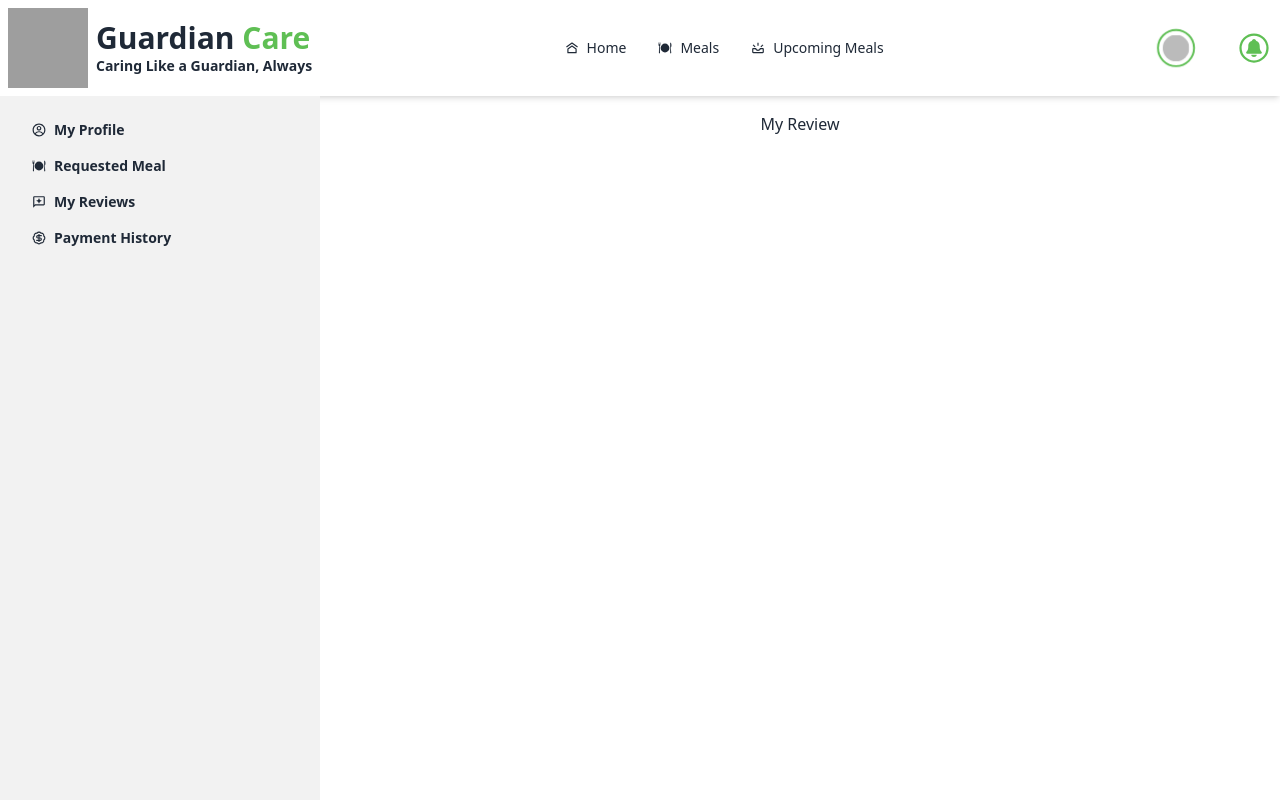
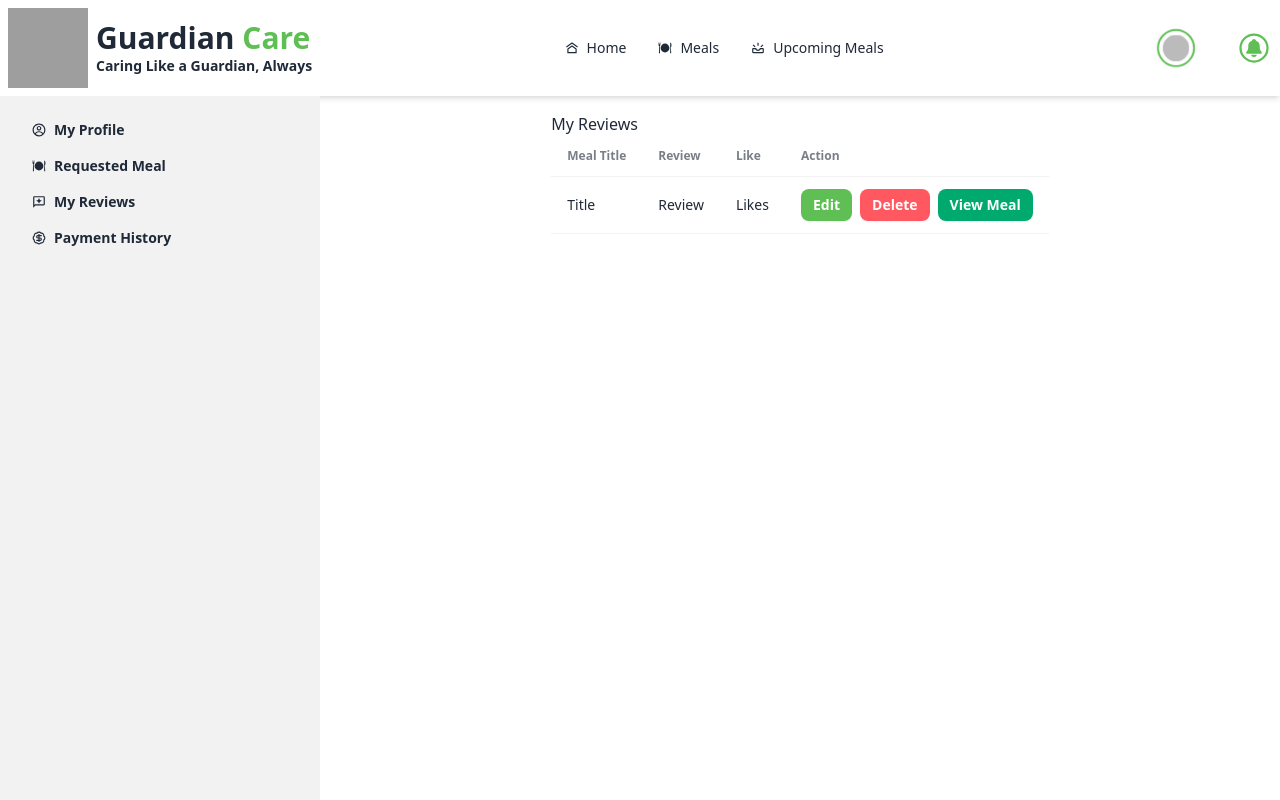
Before and after one commit to jahidul2004/guardian-care, a React (Vite) app: page /dashboard/user/myReview in a window 1280 px wide. Shown: the top 800 px of the page. Built offline with nearby package versions, Linux system fonts and the light colour scheme; no server answers; sample sign-in values are in the browser's storage; grey boxes are pictures that could not be loaded.

Commit message:
My review page added.

```diff
--- a/src/pages/details/MealDetails.jsx
+++ b/src/pages/details/MealDetails.jsx
@@ -120,6 +120,8 @@ const MealDetails = () => {
             text,
             postTime: new Date().toLocaleString(),
             profileImage: user?.photoURL,
+            mealTitle: data?.title,
+            likeCount: data?.likeCount,
         };
 
         axios
--- /dev/null
+++ b/src/pages/userDashboard/myReviews/MyReviews.jsx
@@ -0,0 +1,42 @@
+const MyReviews = () => {
+    return (
+        <div>
+            <h1>My Reviews</h1>
+
+            <div className="overflow-x-auto">
+                <table className="table">
+                    {/* head */}
+                    <thead>
+                        <tr>
+                            <th>Meal Title</th>
+                            <th>Review</th>
+                            <th>Like</th>
+                            <th>Action</th>
+                        </tr>
+                    </thead>
+                    <tbody>
+                        {/* row 1 */}
+                        <tr>
+                            <td>Title</td>
+                            <td>Review</td>
+                            <td>Likes</td>
+                            <td className="flex gap-2">
+                                <button className="btn bg-[#5fbf54] btn-sm text-white border-none">
+                                    Edit
+                                </button>
+                                <button className="btn btn-error btn-sm text-white border-none">
+                                    Delete
+                                </button>
+                                <button className="btn btn-success btn-sm text-white border-none">
+                                    View Meal
+                                </button>
+                            </td>
+                        </tr>
+                    </tbody>
+                </table>
+            </div>
+        </div>
+    );
+};
+
+export default MyReviews;
--- a/src/routes/router.jsx
+++ b/src/routes/router.jsx
@@ -10,6 +10,7 @@ import MyProfile from "../pages/userDashboard/profile/MyProfile";
 import PrivateRoute from "./PrivateRoute";
 import UpcomingMeals from "../pages/upcomingMeal/UpcomingMeals";
 import RequestedMeals from "../pages/userDashboard/requestedMeals/RequestedMeals";
+import MyReviews from "../pages/userDashboard/myReviews/MyReviews";
 
 const router = createBrowserRouter([
     {
@@ -70,7 +71,7 @@ const router = createBrowserRouter([
                     },
                     {
                         path: "myReview",
-                        element: <h1>My Review</h1>,
+                        element: <MyReviews></MyReviews>,
                     },
                     {
                         path: "paymentHistory",
```
